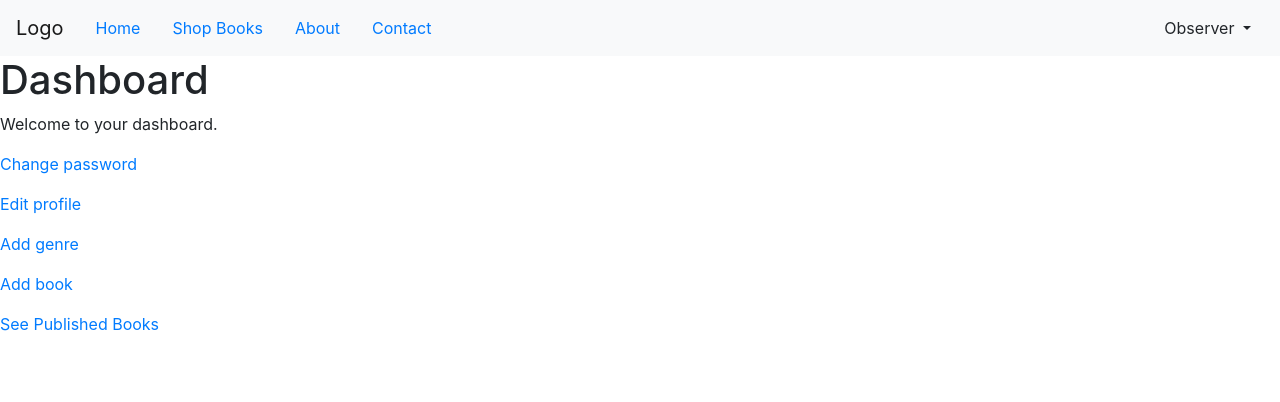
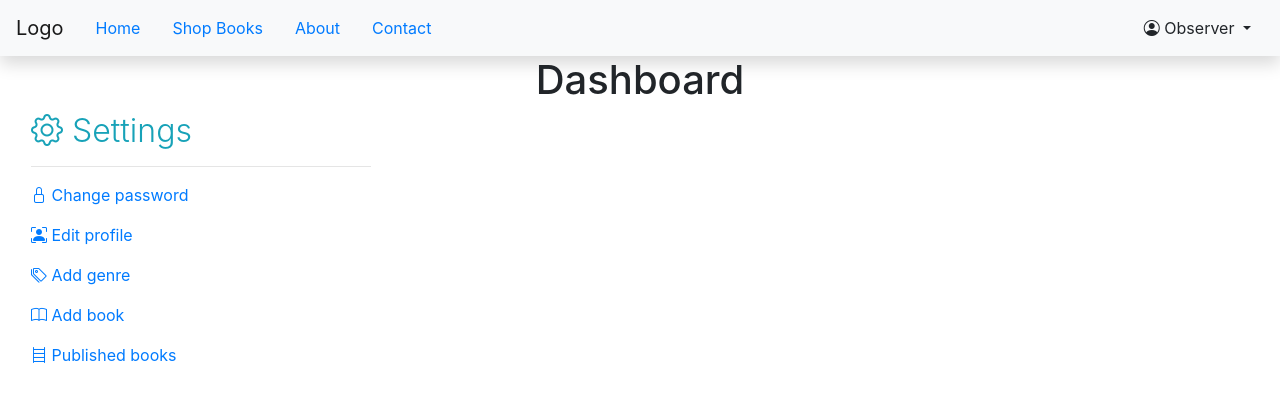
Before and after one commit to XessiveObserver/sellbooks, a Django app: page /users/ in a window 1280 px wide. Shown: the top 402 px of the page. Run offline with Django 4.2, Linux system fonts and the light colour scheme; a user stored in the database is signed in; parts of the project's set-up code (start-up, migrations or seed data) failed here and were passed over; some libraries are stand-ins or nearby versions.

Commit message:
pro styling applied

```diff
--- a/core/templates/core/base.html
+++ b/core/templates/core/base.html
@@ -10,6 +10,8 @@
     <title>
         {% block title %} {% endblock title %}
     </title>
+    <!-- Bootstrap icons -->
+    <link rel="stylesheet" href="https://cdn.jsdelivr.net/npm/bootstrap-icons@1.10.2/font/bootstrap-icons.css">
     {% block css %} {% endblock css %}
     {% bootstrap_css %}
     {% bootstrap_javascript jquery='full' %}
@@ -17,8 +19,8 @@
 
 <body>
     <!-- Navbar -->
-    <nav class="navbar navbar-expand-lg navbar-light bg-light">
-        <div class="">
+    <nav class="navbar navbar-expand-lg navbar-light bg-light shadow">
+        <div class="mr-auto">
             <a class="navbar-brand" href="#">Logo</a>
         </div>
         <button class="navbar-toggler" type="button" data-toggle="collapse" data-target="#navbarNavDropdown"
@@ -34,13 +36,21 @@
         <div class="justify-content-end collapse navbar-collapse" id="navbarNavDropdown">
             {% if user.is_authenticated %}
 
-            <div class="dropdown">
+            <div class="nav-item dropdown mr-8">
                 <button class="btn dropdown-toggle" type="button" data-toggle="dropdown" aria-expanded="false">
+                    <!-- Log out icon -->
+                    <i class="bi bi-person-circle"></i>
                     {{ request.user.username }}
                 </button>
                 <div class="dropdown-menu dropdown-menu-right dropdown-menu-sm">
-                    <a class="dropdown-item text-capitalize nav-link" href="{% url 'users:dashboard' %}">Profile</a>
-                    <a class="dropdown-item text-capitalize nav-link" href="{% url 'users:logout' %}">log out</a>
+                    <a class="dropdown-item text-capitalize nav-link" href="{% url 'users:dashboard' %}">
+                        <i class="bi bi-person-bounding-box"></i>
+                        Profile
+                    </a>
+                    <a class="dropdown-item text-capitalize nav-link" href="{% url 'users:logout' %}">
+                        <i class="bi bi-box-arrow-right"></i>
+                        log out
+                    </a>
                 </div>
             </div>
 
@@ -50,22 +60,11 @@
         </div>
         {% endif %}
     </nav>
-    <!-- Django flash messages -->
-    <div>
-        {% if messages %}
-        <ul class="messages">
-            {% for message in messages %}
-            <li class="{{ message.tags }}">
-                {{ message|safe }}
-                <a href="#" class="close">x</a>
-            </li>
-            {% endfor %}
-        </ul>
-        {% endif %}
-    </div>
     {% block cart %}
     {% endblock cart %}
-    {% block content %} {% endblock content %}
+    {% include 'core/messages.html' %}
+    {% block content %}
+    {% endblock content %}
 
     <!-- footer -->
 </body>
--- /dev/null
+++ b/core/templates/core/messages.html
@@ -0,0 +1,13 @@
+<!-- Django flash messages -->
+{% if messages %}
+{% for message in messages %}
+<div class="container-fluid p-0">
+    <div class="alert {{ message.tags }} alert-dismissible" role="alert">
+        <button type="button" class="close" data-dismiss="alert" aria-label="Close">
+            <span aria-hidden="true">×</span>
+        </button>
+        {{ message }}
+    </div>
+</div>
+{% endfor %}
+{% endif %}
--- a/core/views.py
+++ b/core/views.py
@@ -1,6 +1,7 @@
 from django.shortcuts import render
 from library.models import Book, Genre
 from django.shortcuts import render, get_object_or_404, redirect
+from cart.forms import CartAddProductForm
 
 # Create your views here.
 
@@ -14,9 +15,11 @@ def index(request, genre_slug=None):
     if genre_slug:
         genre = get_object_or_404(Genre, slug=genre_slug)
         books = books.filter(genre=genre)
+    cart_book_form = CartAddProductForm()
     return render(request, 'core/index.html', {'genre': genre,
                                                'genres': genres,
-                                               'books': books})
+                                               'books': books,
+                                               'cart_book_form': cart_book_form})
 
 
 def about(request):
--- a/library/templates/library/book/book_detail.html
+++ b/library/templates/library/book/book_detail.html
@@ -33,7 +33,7 @@
                 <form class="mb-5" action="{% url "cart:cart_add" book.id %}" method="post">
                     {% bootstrap_form cart_book_form %}
                     {% csrf_token %}
-                    <button type="submit" class="btn btn-primary btn-block">Add to cart </button>
+                    <button type="submit"class="btn btn-primary btn-block"><i class="bi bi-cart-plus"></i> Add to cart</button>
                 </form>
             </div>
         </div>
@@ -60,7 +60,7 @@
                 <form action="{% url "cart:cart_add" book.id %}" method="post">
                     {% csrf_token %}
                     {% bootstrap_form cart_book_form %}
-                    <input type="submit" value="Add to cart" class="btn btn-primary btn-block">
+                    <button type="submit"class="btn btn-primary btn-block"><i class="bi bi-cart-plus"></i> Add to cart</button>
                 </form>
             </div>
         </div>
--- a/library/views.py
+++ b/library/views.py
@@ -14,9 +14,11 @@ def book_list(request, genre_slug=None):
     if genre_slug:
         genre = get_object_or_404(Genre, slug=genre_slug)
         books = books.filter(genre=genre)
+    cart_book_form = CartAddProductForm()
     return render(request, 'library/book/book_list.html', {'genre': genre,
                                                            'genres': genres,
-                                                           'books': books})
+                                                           'books': books,
+                                                           'cart_book_form': cart_book_form})
 
 
 def book_detail(request, id, slug):
--- a/users/forms.py
+++ b/users/forms.py
@@ -33,4 +33,6 @@ class UserEditForm(forms.ModelForm):
 class ProfileEditForm(forms.ModelForm):
     class Meta:
         model = Profile
-        fields = ('date_of_birth', 'photo')
+        fields = ('age', 'date_of_birth', 'photo', 'cover_photo', 'biography')
+        date = forms.DateTimeField(
+            input_formats=['%d/%m/%Y %H:%M'])
--- a/users/templates/registration/login.html
+++ b/users/templates/registration/login.html
@@ -12,7 +12,7 @@
     <p>
     <a href="{% url 'password_reset' %}">Forgotten your password?</a>
     </p>
-  <form action="{% url 'login' %}" method="post">
+  <form action="{% url 'login' %}" method="post" class="no-border">
       {% bootstrap_form form %} {% csrf_token %}
       <input type="hidden" name="next" value="{{ next }}" class="form-control" />
       <p><button type="submit"class="btn btn-primary btn-block"> Log in </button>
--- a/users/templates/users/dashboard.html
+++ b/users/templates/users/dashboard.html
@@ -1,21 +1,50 @@
 {% extends "core/base.html" %}
 {% block title %}Dashboard{% endblock title %}
 {% block content %}
+{% block sidebar %}
+{% endblock sidebar %}
+<div class="col-sm text-center">
     <h1>Dashboard</h1>
-<p>Welcome to your dashboard.</p>
+</div>
+<div class="row container">
+    <!-- Side menu dashbord -->
+    <div class="col-sm-4 mx-3">
+        <h2 class="h2 font-weight-light text-info">
+            <i class="bi bi-gear"></i>
+            Settings
+        </h2>
+        <hr />
         <p>
-    <a href="{% url 'password_change' %}">Change password</a>
+            <a href="{% url 'password_change' %}">
+                <i class="bi bi-lock"></i>
+                Change password
+            </a>
         </p>
         <p>
-    <a href="{% url 'users:edit' %}">Edit profile</a>
+            <a href="{% url 'users:edit' %}">
+                <i class="bi bi-person-bounding-box"></i>
+                Edit profile
+            </a>
         </p>
         <p>
-    <a href="{% url 'library:add_genre' %}">Add genre</a>
+            <a href="{% url 'library:add_genre' %}">
+                <i class="bi bi-tags"></i>
+                Add genre
+            </a>
         </p>
         <p>
-    <a href="{% url 'library:add_book' %}">Add book</a>
+            <a href="{% url 'library:add_book' %}">
+                <i class="bi bi-book"></i>
+                Add book
+            </a>
         </p>
         <p>
-    <a href="{% url 'library:book_list' %}">See Published Books</a>
+            <a href="{% url 'library:book_list' %}">
+                <i class="bi bi-bookshelf"></i>
+                Published books
+            </a>
         </p>
+    </div>
+    <div class="col-sm-8"></div>
+</div>
 {% endblock content %}
--- a/users/views.py
+++ b/users/views.py
@@ -22,12 +22,12 @@ def user_login(request):
             if user is not None:
                 if user.is_active:
                     login(request, user)
-                    return HttpResponse('Authenticated '
-                                        'successfully')
+                    return messages.success(request, 'Authenticated '
+                                            'successfully')
                 else:
-                    return HttpResponse('Disabled user')
+                    return messages.error(request, 'Disabled user')
             else:
-                return HttpResponse('Invalid login')
+                return messages.info(request, 'Invalid login')
     else:
         form = LoginForm()
     return render(request, 'users/login.html', {'form': form})
@@ -36,6 +36,7 @@ def user_login(request):
 # Dashboard view
 @login_required
 def dashboard(request):
+    # messages.success(request, 'Successfully logged in')
     return render(request, 'users/dashboard.html')
 
 # Registration view
```
Also changed, not shown: core/templates/core/index.html (+41 -0 lines), library/templates/library/book/book_list.html (+12 -3 lines), saleproject/settings.py (+10 -0 lines), users/models.py (+8 -0 lines), db.sqlite3, users/migrations/0002_profile_age_profile_biography_profile_cover_photo.py (added), 1 other file. Lines whose indentation alone changed are shown as unchanged.
